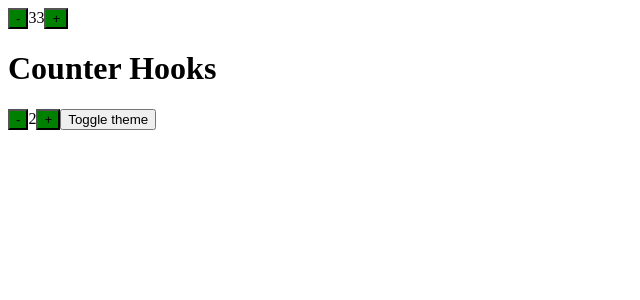
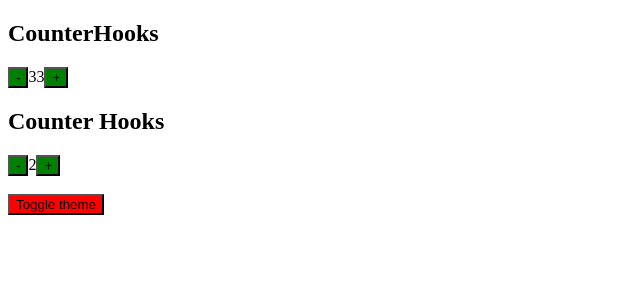
Before and after one commit to adrozdenko/Cooking-With-React, a React (Create React App) app: page / in a window 1280 px wide. Shown: the top 300 px of the page, without its empty margins (0-640 px from the left). Built offline with nearby package versions, Linux system fonts and the light colour scheme.

Commit message:
positioning, toggle btn changes color to match next theme

```diff
--- a/src/App.js
+++ b/src/App.js
@@ -8,13 +8,22 @@ function App() {
   const [theme, setTheme] = useState('green');
   return (
     <ThemeContext.Provider value={{ backgroundColor: theme }}>
+      <h2> CounterHooks</h2>
       <Counter initialCount={33}></Counter>
-      <h1> Counter Hooks</h1>
+
+      <h2> Counter Hooks</h2>
       <CounterHooks initialCount={2}></CounterHooks>
+      <br />
+      <br />
       <button
+        style={
+          theme === 'green'
+            ? { backgroundColor: 'red' }
+            : { backgroundColor: 'green' }
+        }
         onClick={() =>
           setTheme((prevTheme) => {
-            return prevTheme === 'red' ? 'blue' : 'red';
+            return prevTheme === 'red' ? 'green' : 'red';
           })
         }>
         Toggle theme
```
